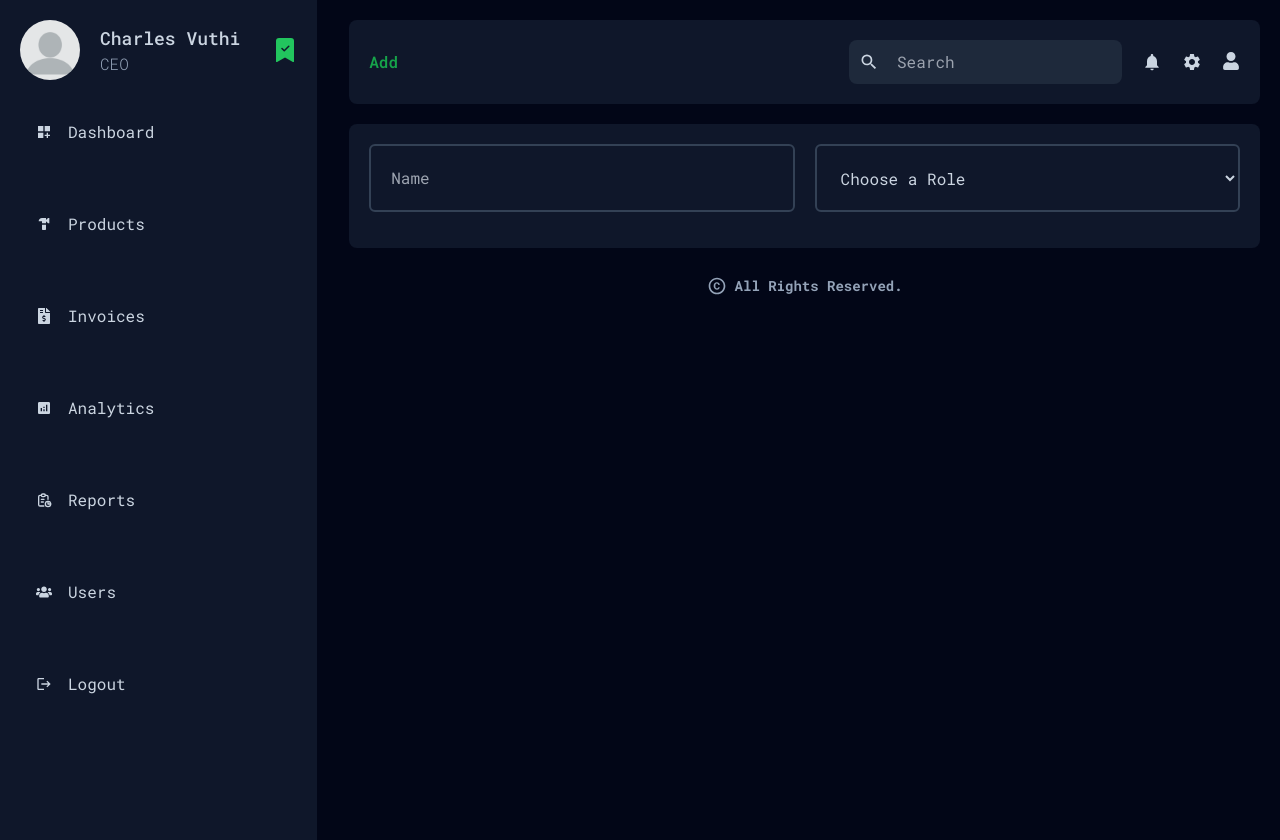
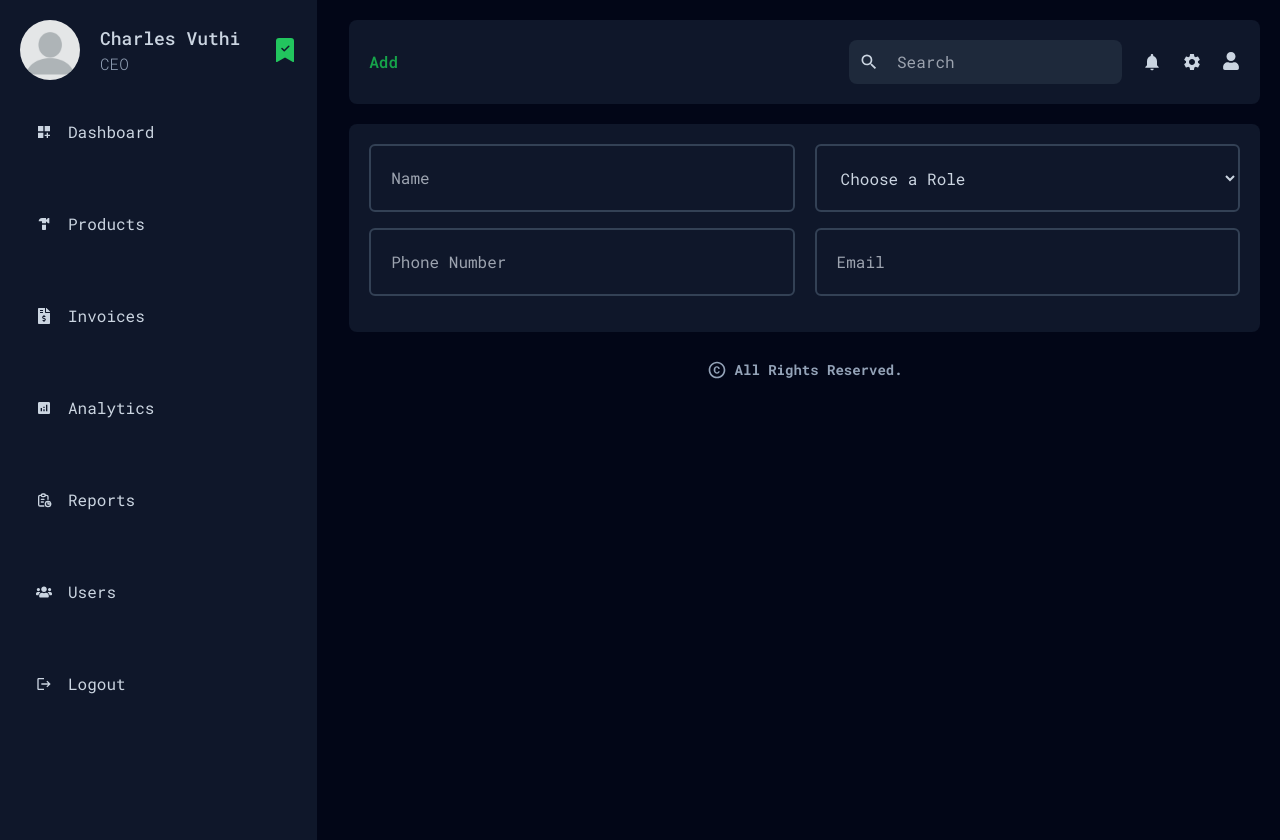
Before and after one commit to esthercate/Hardware-store-management, a Next.js app: page /dashboard/users/add in a window 1280 px wide. Built offline with nearby package versions, Linux system fonts and the light colour scheme.

Commit message:
Add email and phone number

```diff
--- a/app/dashboard/users/add/page.jsx
+++ b/app/dashboard/users/add/page.jsx
@@ -14,6 +14,10 @@ const AddUserPage = () => {
             <option value='role4'>Role 4</option>
           </select>
         </div>
+        <div className='flex justify-between gap-5 mb-4'>
+          <input className='p-5 w-1/2 bg-transparent rounded-md border-2 border-slate-700' type='number' placeholder='Phone Number' name='phoneNo' required />
+          <input className='p-5 w-1/2 bg-transparent rounded-md border-2 border-slate-700' type='email' placeholder='Email' name='email' required />
+        </div>
       </form>
     </div>
   )
```
